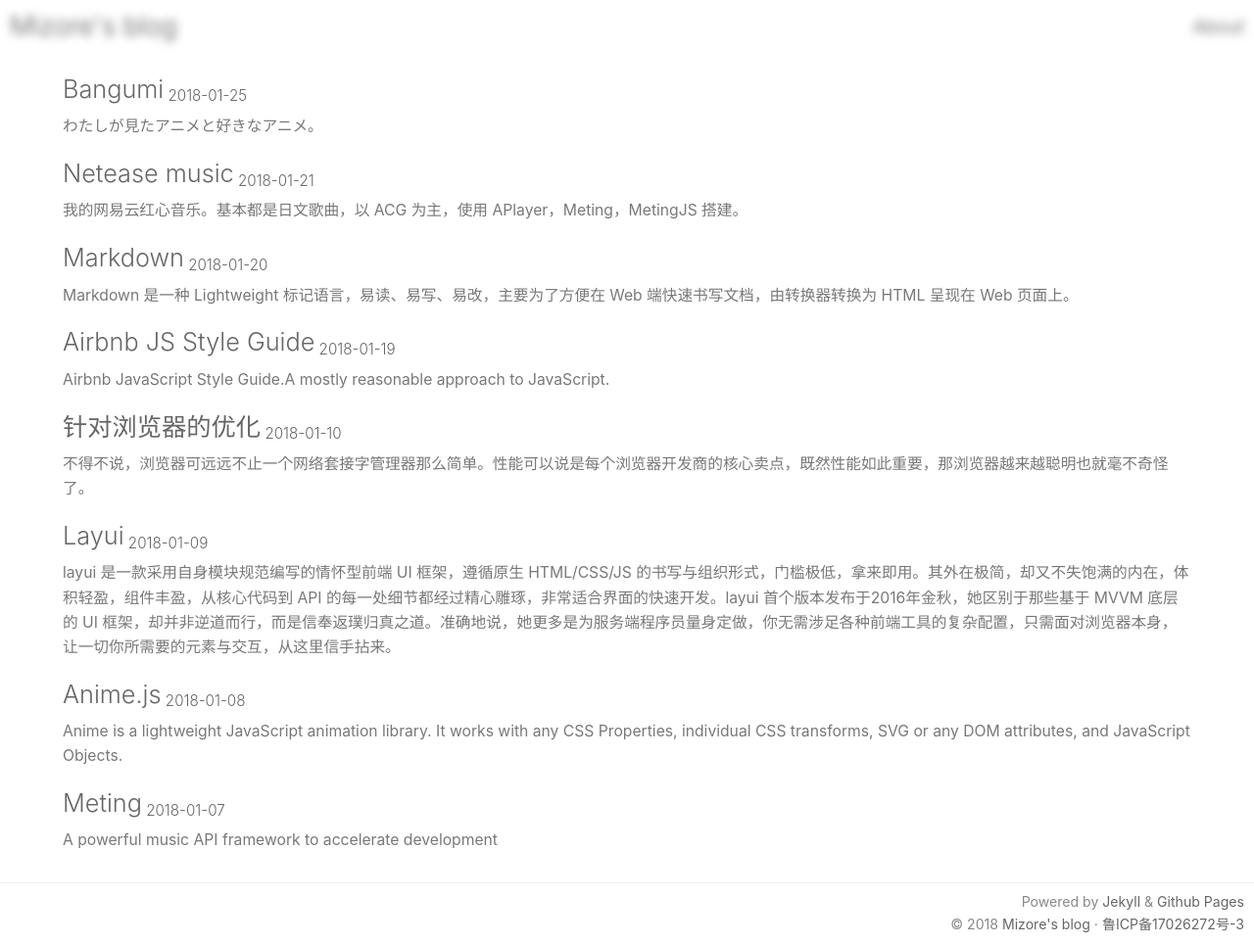
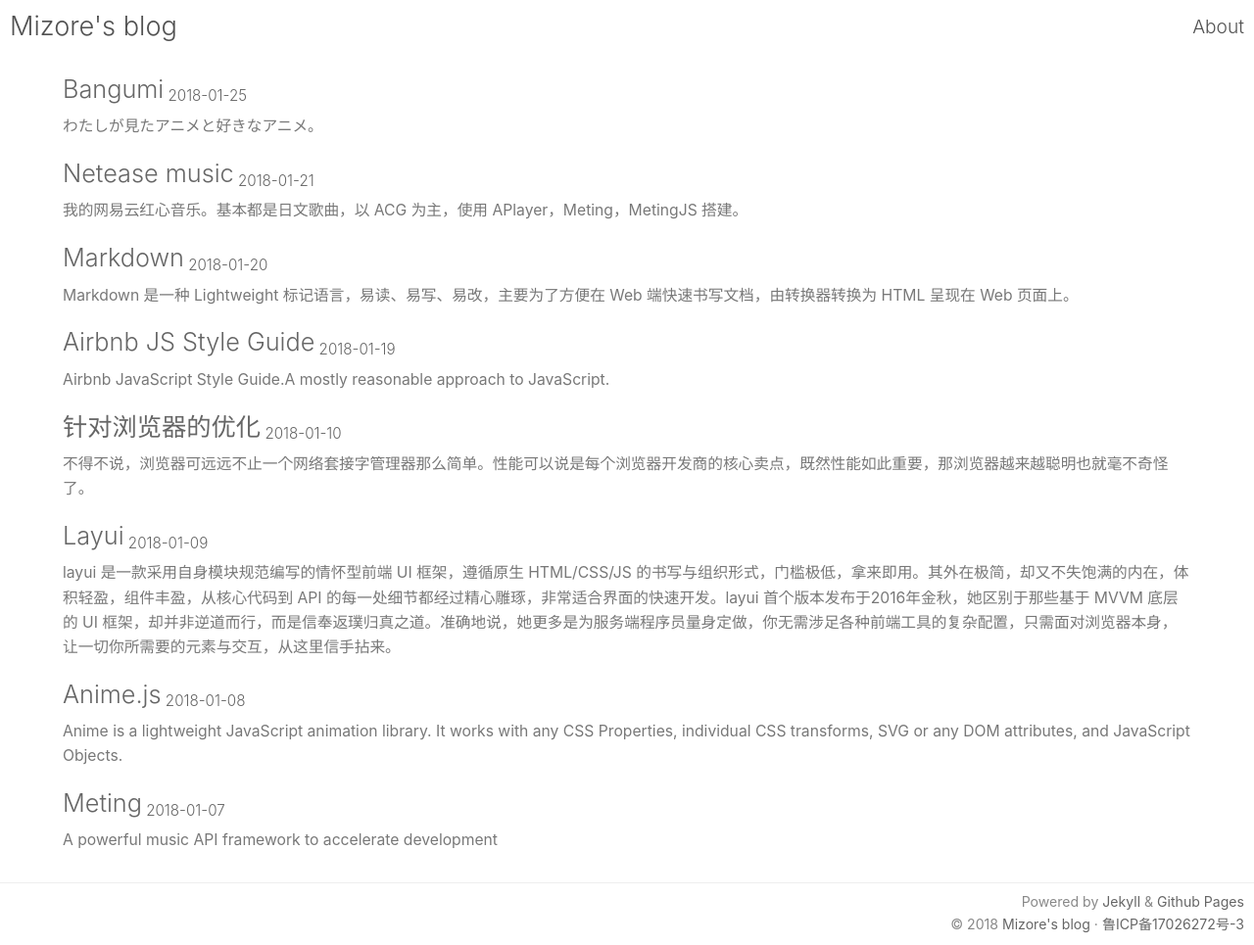
Before and after one commit to 0wQ/0wQ.github.io, a Jekyll site: the page built from index.html, in a window 1280 px wide and 965 px high. Shown: the whole window at 98% size. Built offline with Jekyll 4.4.1, drawn with Linux system fonts in a browser that asks for light colours; the list of posts is cut into pages by our own code.

Commit message:
blablabla

```diff
--- a/_config.yml
+++ b/_config.yml
@@ -2,7 +2,7 @@
 language:          en
 timezone:          Asia/Shanghai
 version:
-  css:             0.2.23
+  css:             0.2.24
   js:              0.2.11
 beian:             鲁ICP备17026272号-3
 url:               "https://blog.mizore.cn"
--- a/src/style.css
+++ b/src/style.css
@@ -44,13 +44,10 @@
   -moz-box-shadow: 0 0 7px rgba(50, 50, 93, .25);
   box-shadow: 0 0 7px rgba(50, 50, 93, .25); */
   position: fixed;
-  /* background: rgba(255, 255, 255, .85); */
+  background: rgba(255, 255, 255, .8);
   z-index: 20;
-  -moz-filter: blur(5px);
-  -webkit-filter: blur(5px);
-  -o-filter: blur(5px);
-  -ms-filter: blur(5px);
-  filter: blur(5px);
+  -webkit-backdrop-filter: blur(5px);
+  backdrop-filter: blur(5px);
 }
 
 header .left {
```
